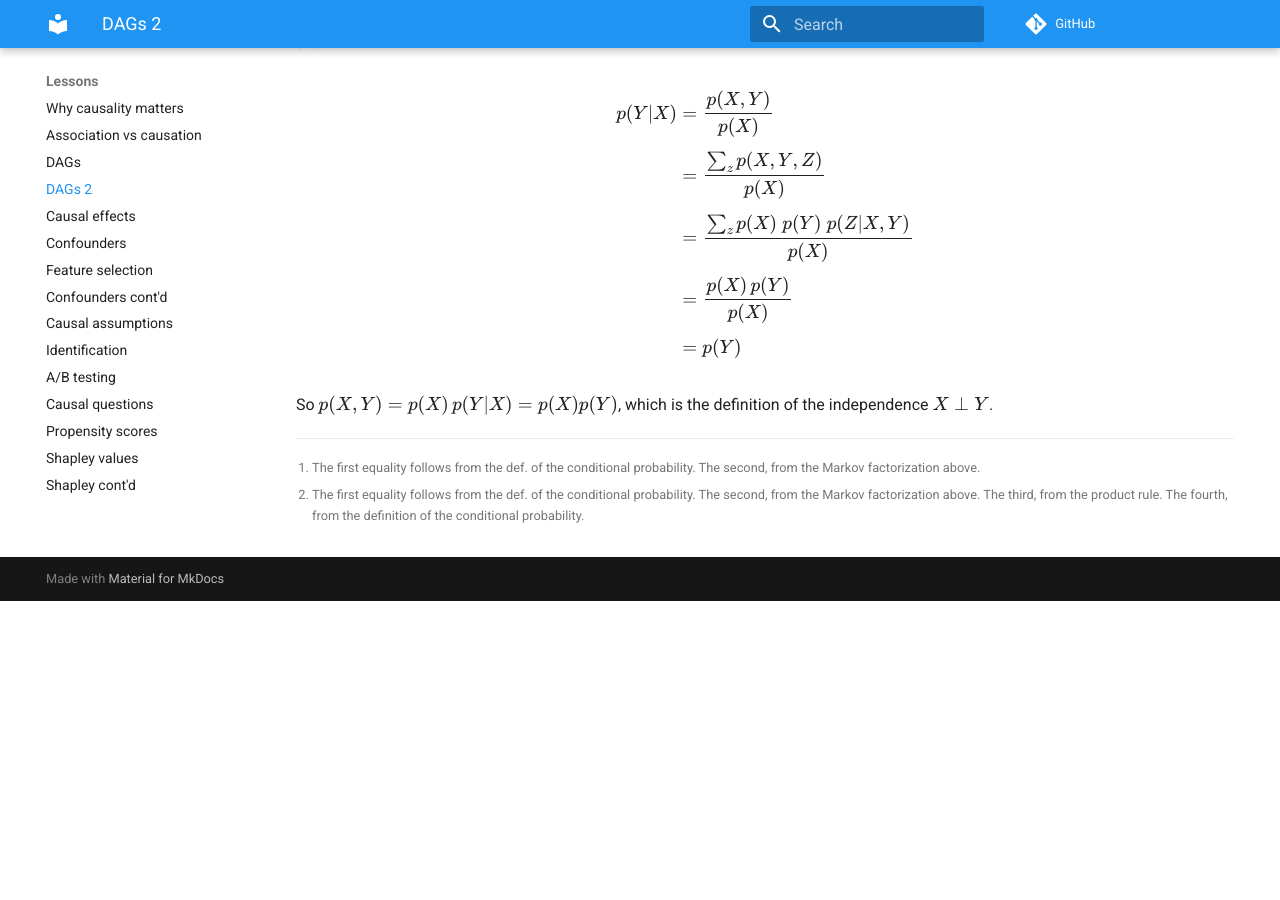
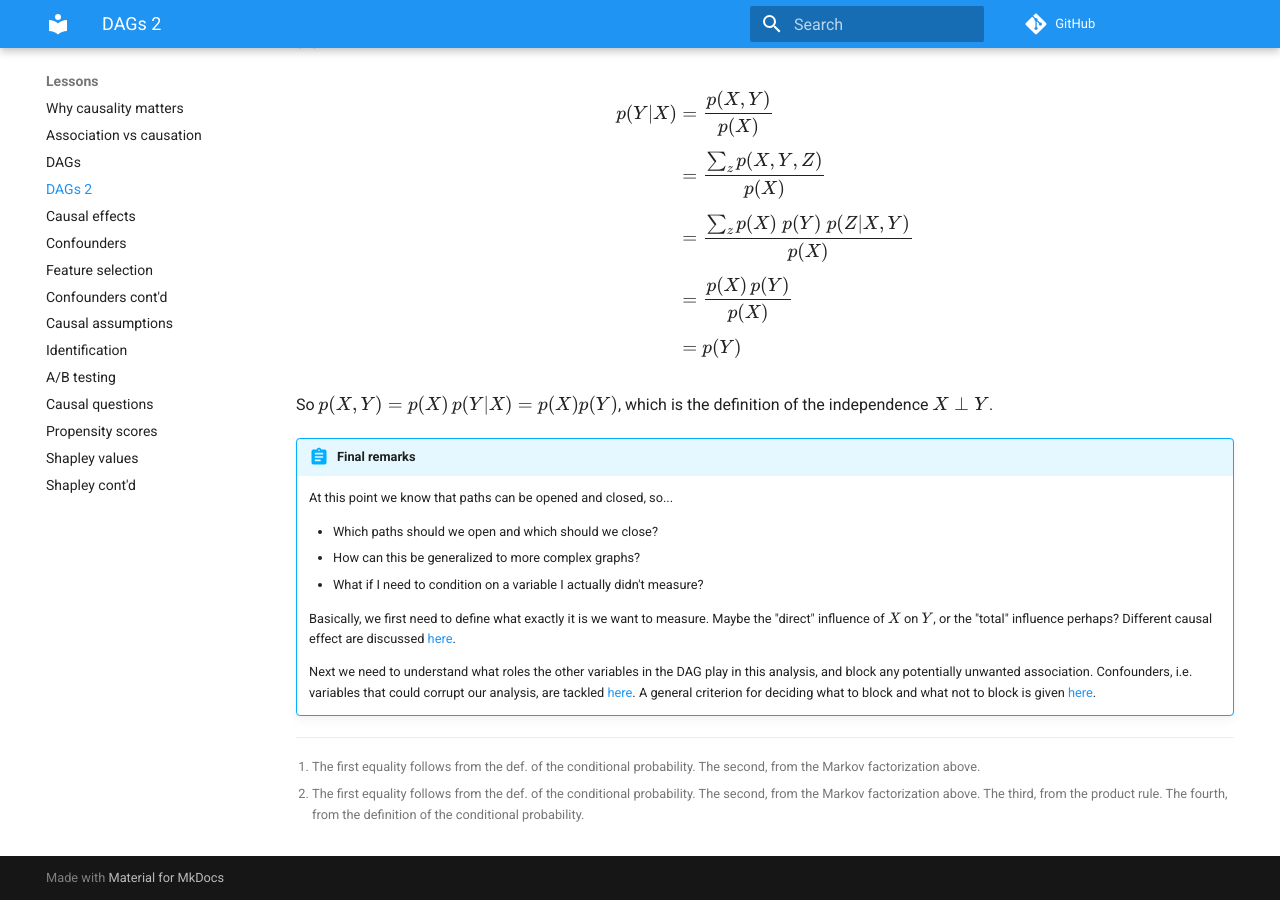
Before and after one commit to emilioMaddalena/causal-inference-studies, an MkDocs documentation site: the page built from material/dags_2.md, in a window 1280 px wide and 900 px high, scrolled down 1992 px. Built offline with MkDocs 1.6.1 and Material for MkDocs 9.7.7, drawn with Linux system fonts in a browser that asks for light colours; comment, search, counter and statistics services are not loaded; before the commit the page ends 2593 px from its top, so only the background shows below that.

Commit message:
Add final remarks and links to other pages

```diff
--- a/material/dags_2.md
+++ b/material/dags_2.md
@@ -74,5 +74,17 @@ $$
 
 So $p(X,Y) = p(X) \, p(Y|X) = p(X) p (Y)$, which is the definition of the independence $X \perp Y$.
 
+!!! abstract "Final remarks"
+
+    At this point we know that paths can be opened and closed, so...
+
+    - Which paths should we open and which should we close?
+    - How can this be generalized to more complex graphs?
+    - What if I need to condition on a variable I actually didn't measure?
+
+    Basically, we first need to define what exactly it is we want to measure. Maybe the "direct" influence of $X$ on $Y$, or the "total" influence perhaps? Different causal effect are discussed [here](causal_effects.md).
+
+    Next we need to understand what roles the other variables in the DAG play in this analysis, and block any potentially unwanted association. Confounders, i.e. variables that could corrupt our analysis, are tackled [here](confounders.md). A general criterion for deciding what to block and what not to block is given [here](feature_selection_2.md).
+
 [^1]: The first equality follows from the def. of the conditional probability. The second, from the Markov factorization above.
 [^2]: The first equality follows from the def. of the conditional probability. The second, from the Markov factorization above. The third, from the product rule. The fourth, from the definition of the conditional probability.
```
